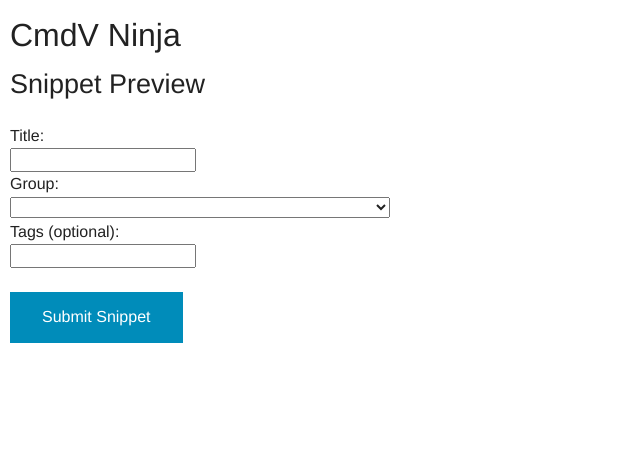
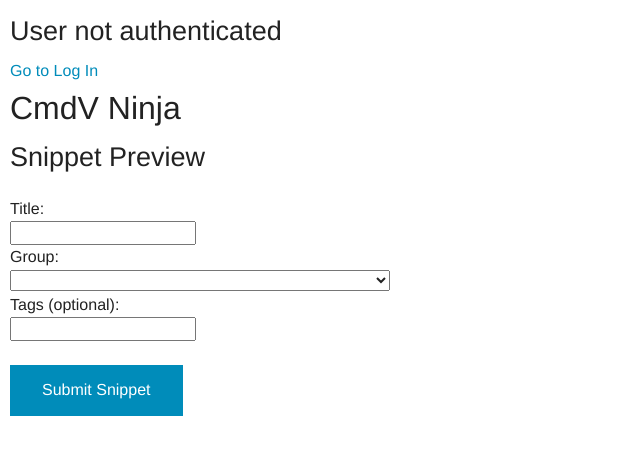
Before and after one commit to kjb085/cmdvninja-chrome-ext, a browser extension: page src/browser_action/browser_action.html in a window 1280 px wide. Shown: the whole page, without its empty margins (0-640 px from the left). Drawn offline with Linux system fonts and the light colour scheme; no server answers.

Commit message:
Create an error div to be shown when use is not authenticated

```diff
--- a/src/browser_action/browser_action.html
+++ b/src/browser_action/browser_action.html
@@ -7,6 +7,12 @@
 
 <div id="mainPopup">
 
+	<div id="error">
+		<h3>User not authenticated</h3>
+		<a id='login' class='btn' href="">Go to Log In</a>
+	</div>
+
+	<div id="authenticated">
 		<h1>CmdV Ninja</h1>
 
 		<h3>Snippet Preview</h3>
@@ -27,7 +33,7 @@
 			<input type="submit" id="submit_snip" class="button" value="Submit Snippet">
 		</form>
 	</div>
+</div>
 
 <script src="jquery.min.js"></script>
-<!-- <script src="underscore.min.js"></script> -->
 <script src="browser_action.js"></script>
```
Lines whose indentation alone changed are shown as unchanged.
